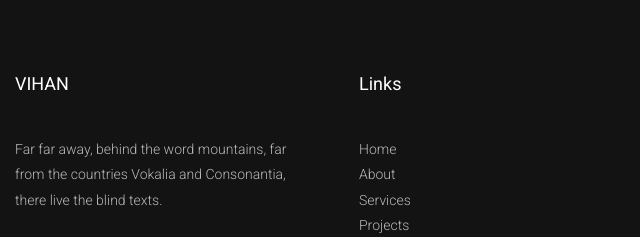
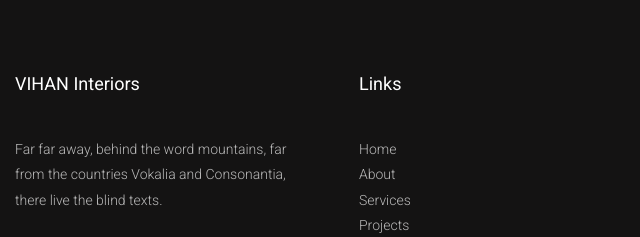
Before and after one commit to fluxinfotech/vihan-interior, a plain HTML site: page index.html in a window 1280 px wide. Shown: the part 6352-6589 px from the top of the page, 0-640 px from the left. Drawn offline with Linux system fonts and the light colour scheme; some packages are replaced by stand-ins of ours; no server answers; files whose address does not match are found by name.

Commit message:
scrol change

```diff
--- a/index.html
+++ b/index.html
@@ -502,7 +502,7 @@
         <div class="row mb-5">
           <div class="col-md">
             <div class="ftco-footer-widget mb-4">
-              <h2 class="ftco-heading-2">VIHAN</h2>
+              <h2 class="ftco-heading-2">VIHAN Interiors</h2>
               <p>Far far away, behind the word mountains, far from the countries Vokalia and Consonantia, there live the blind texts.</p>
               <ul class="ftco-footer-social list-unstyled float-md-left float-lft mt-3">
                 <li class="ftco-animate"><a href="#"><span class="icon-twitter"></span></a></li>
```
